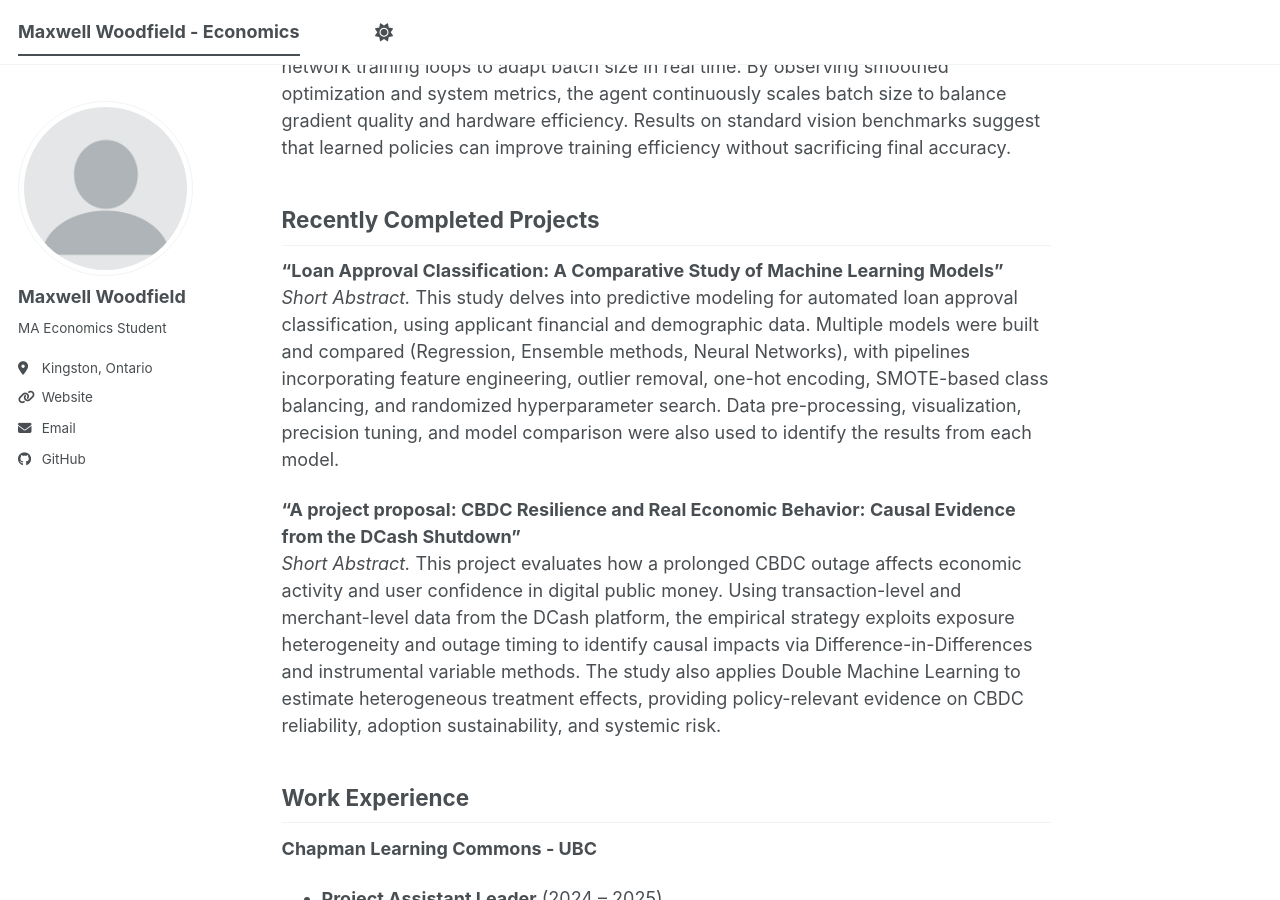
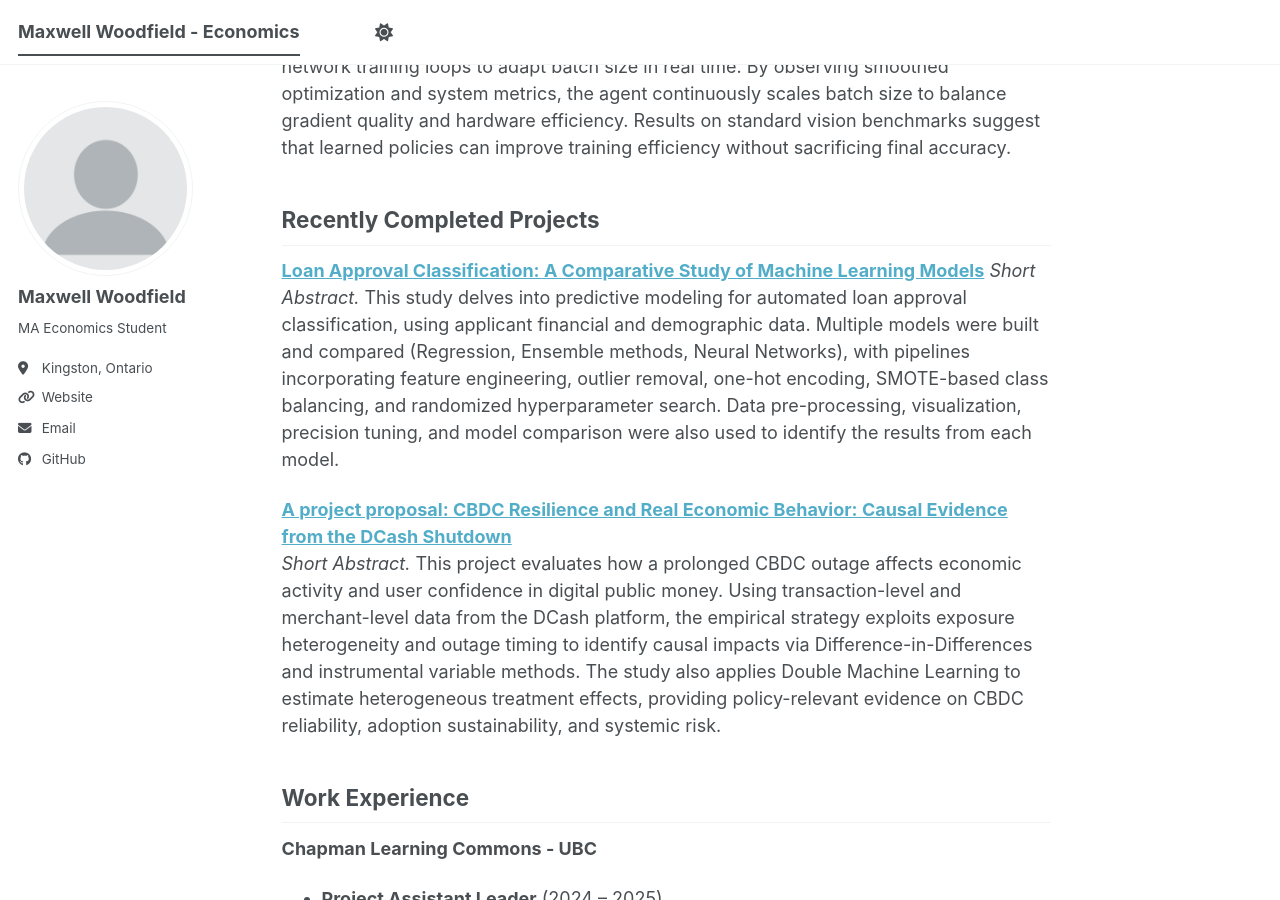
Before and after one commit to saucemmmm/saucemmmm.github.io, a Jekyll site: the page built from _pages/about.md, in a window 1280 px wide and 900 px high, scrolled down 1432 px. Built offline with Jekyll 4.4.1, drawn with Linux system fonts in a browser that asks for light colours; a script bundle is joined from its source files by our own code; library files that are not in the unit come from our copies; part of the change alters nothing that is shown.

```diff
--- a/_pages/about.md
+++ b/_pages/about.md
@@ -6,7 +6,6 @@ redirect_from:
   - /about/
   - /about.html
 ---
-
 ## Contact Information
 **Department of Economics, Queen’s University**
 19 Scott St
@@ -35,10 +34,10 @@ Machine Learning, Causal Inference, Statistical Learning Methods
 *Short Abstract.* We develop a reinforcement learning framework that enables neural network training loops to adapt batch size in real time. By observing smoothed optimization and system metrics, the agent continuously scales batch size to balance gradient quality and hardware efficiency. Results on standard vision benchmarks suggest that learned policies can improve training efficiency without sacrificing final accuracy.
 
 ## Recently Completed Projects
-**"Loan Approval Classification: A Comparative Study of Machine Learning Models"**
+**[Loan Approval Classification: A Comparative Study of Machine Learning Models](/files/Loan_Approval_Classification.pdf)**
 *Short Abstract.* This study delves into predictive modeling for automated loan approval classification, using applicant financial and demographic data. Multiple models were built and compared (Regression, Ensemble methods, Neural Networks), with pipelines incorporating feature engineering, outlier removal, one-hot encoding, SMOTE-based class balancing, and randomized hyperparameter search. Data pre-processing, visualization, precision tuning, and model comparison were also used to identify the results from each model.
 
-**"A project proposal: CBDC Resilience and Real Economic Behavior: Causal Evidence from the DCash Shutdown"**
+**[A project proposal: CBDC Resilience and Real Economic Behavior: Causal Evidence from the DCash Shutdown](/files/821proj.pdf)**
 *Short Abstract.* This project evaluates how a prolonged CBDC outage affects economic activity and user confidence in digital public money. Using transaction-level and merchant-level data from the DCash platform, the empirical strategy exploits exposure heterogeneity and outage timing to identify causal impacts via Difference-in-Differences and instrumental variable methods. The study also applies Double Machine Learning to estimate heterogeneous treatment effects, providing policy-relevant evidence on CBDC reliability, adoption sustainability, and systemic risk.
 
 ## Work Experience
```
